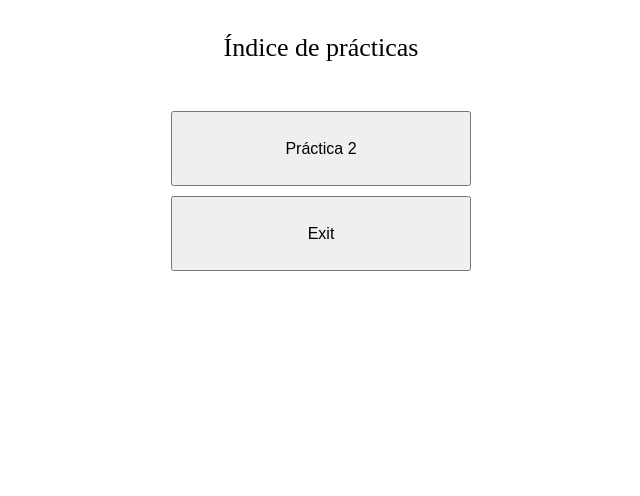
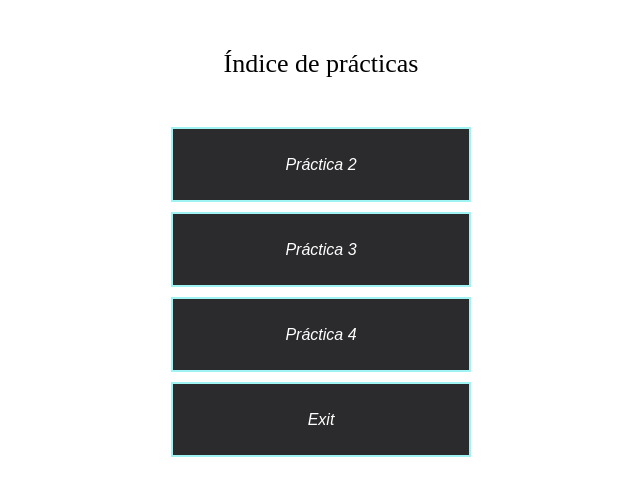
Before and after one commit to u1974749/p_individual, a plain HTML site: page index.html in a window 1280 px wide. Shown: the whole page, without its empty margins (319-959 px from the left). Drawn offline with Linux system fonts and the light colour scheme; files that its build step writes are made by us from their sources.

Commit message:
Modificacion 2
edición de estilo y funcionamiento de botones

```diff
--- a/index.html
+++ b/index.html
@@ -1,14 +1,20 @@
 <!DOCTYPE html>
 <html>
 	<head>
-		<link rel="stylesheet" href="./styles/main.css">
-		<script src="./js/loader.js"></script>
+		<link rel="stylesheet" href="./pi_2/styles/main.css">
+		<script src="./pi_2/js/loader.js"></script>
 		<title>Menú de prácticas</title>
 	</head>
 	<body>
-		<p class="menu-object" id="title">Índice de prácticas</p>
-		<button class="menu-object" onclick="index.html">
+		<p class="titulo" id="title">Índice de prácticas</p>
+		<button class="menu-object" onclick="loadpage('./pi_2/index.html')">
 			Práctica 2
+		</button>
+		<button class="menu-object" onclick="">
+			Práctica 3
+		</button>
+		<button class="menu-object" onclick="">
+			Práctica 4
 		</button>
 		<button class="menu-object" onclick="exit()">
 			Exit
--- a/pi_2/styles/main.css
+++ b/pi_2/styles/main.css
@@ -11,6 +11,10 @@
 	height: 75px;
 	font-size: 16px;
 	margin-top: 10px;
+	background-color:rgb(43, 42, 44);
+	border: 2px solid rgb(160, 243, 243);
+	color: white;
+	font-style:oblique;
 }
 
 p{
```
Also changed, not shown: pi_2/html/game.html (+1 -0 lines), pi_2/index.html (+2 -2 lines).
